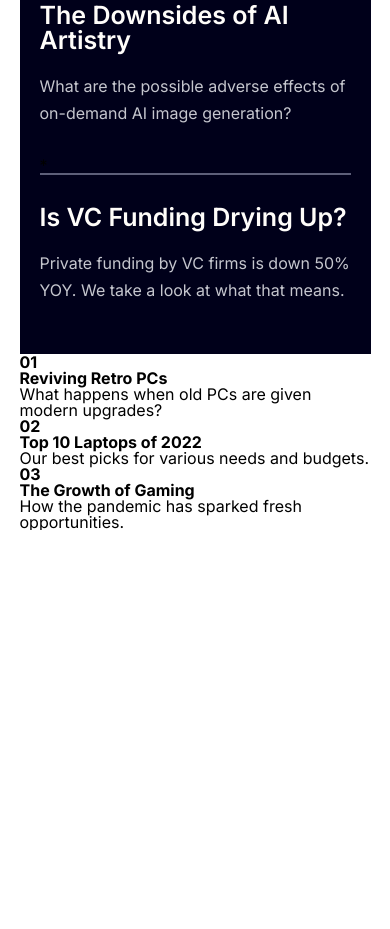
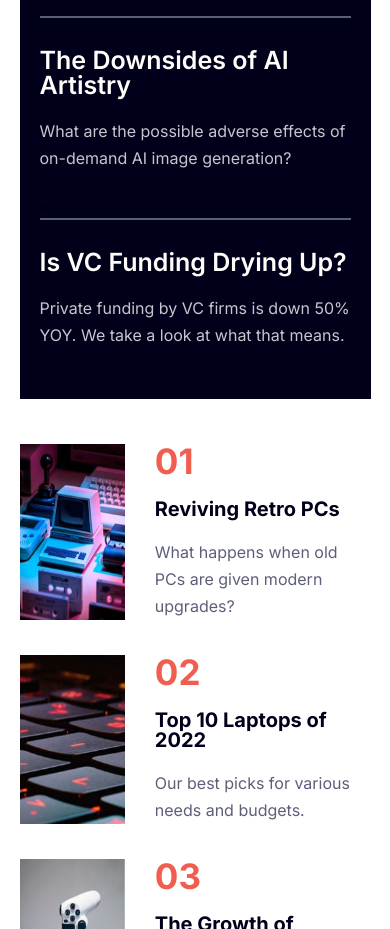
Before and after one commit to JoeVan1109/News-Homepage-Github, a website: page index.html in a window 390 px wide. Shown: the part 1071-2000 px from the top of the page. Before the commit the page ends 1601 px from the top, so only its background shows below. Drawn offline with Linux system fonts and the light colour scheme.

Commit message:
Landing page mobile responssive finie

```diff
--- a/index.html
+++ b/index.html
@@ -102,21 +102,36 @@
     <div class="bloc-article">
 
       <div class="article">
+
+        <img class="img-article" src="./assets/images/image-retro-pcs.jpg" alt="article-retro-pcs">
+
+        <div class="bloc-text-article">
           <h3 class="number-article">01</h3>
           <h4 class="title-article">Reviving Retro PCs</h4>
           <p class="text-article">What happens when old PCs are given modern upgrades?</p>
         </div>
+      </div>
 
       <div class="article">
+
+        <img class="img-article" src="./assets/images/image-top-laptops.jpg" alt="article-laptops">
+
+        <div class="bloc-text-article">
           <h3 class="number-article">02</h3>
           <h4 class="title-article">Top 10 Laptops of 2022</h4>
           <p class="text-article">Our best picks for various needs and budgets.</p>
         </div>
+      </div>
 
       <div class="article">
+
+        <img class="img-article" src="./assets/images/image-gaming-growth.jpg" alt="article-gaming">
+
+        <div class="bloc-text-article">
           <h3 class="number-article">03</h3>
           <h4 class="title-article">The Growth of Gaming</h4>
           <p class="text-article">How the pandemic has sparked fresh opportunities.</p>
+        </div>
       </div>
 
     </div>
--- a/sass/pages/_home.scss
+++ b/sass/pages/_home.scss
@@ -53,6 +53,7 @@ html, body {
         .bloc-new {
             background-color: $darkblue;
 
+            margin: 45px 0 45px 0;
             padding: 20px;
 
             .ligne {
@@ -101,5 +102,50 @@ html, body {
                 }
             }
         }
+
+
+        .bloc-article {
+
+            margin-bottom: 50px;
+
+
+            .article {
+
+                display: flex;
+
+                margin: 25px 0 35px 0;
+
+                .img-article {
+                    width: 30%;
+
+                    margin-right: 30px;
+                }
+
+
+                .bloc-text-article {
+
+                    .number-article {
+                        color: $red;
+
+                        font-size: 35px;
+
+                    }
+
+                    .title-article {
+                        color: $darkblue;
+
+                        font-size: 20px;
+
+                        margin: 20px 0 20px 0;
+                    }
+
+                    .text-article {
+                        color: $darkgreyblue;
+
+                        line-height: 27px;
+                    }
+                }
+            }
+        }
     }
 }
```
Also changed, not shown: css/style.css, 1 other file. Lines whose indentation alone changed are shown as unchanged.
